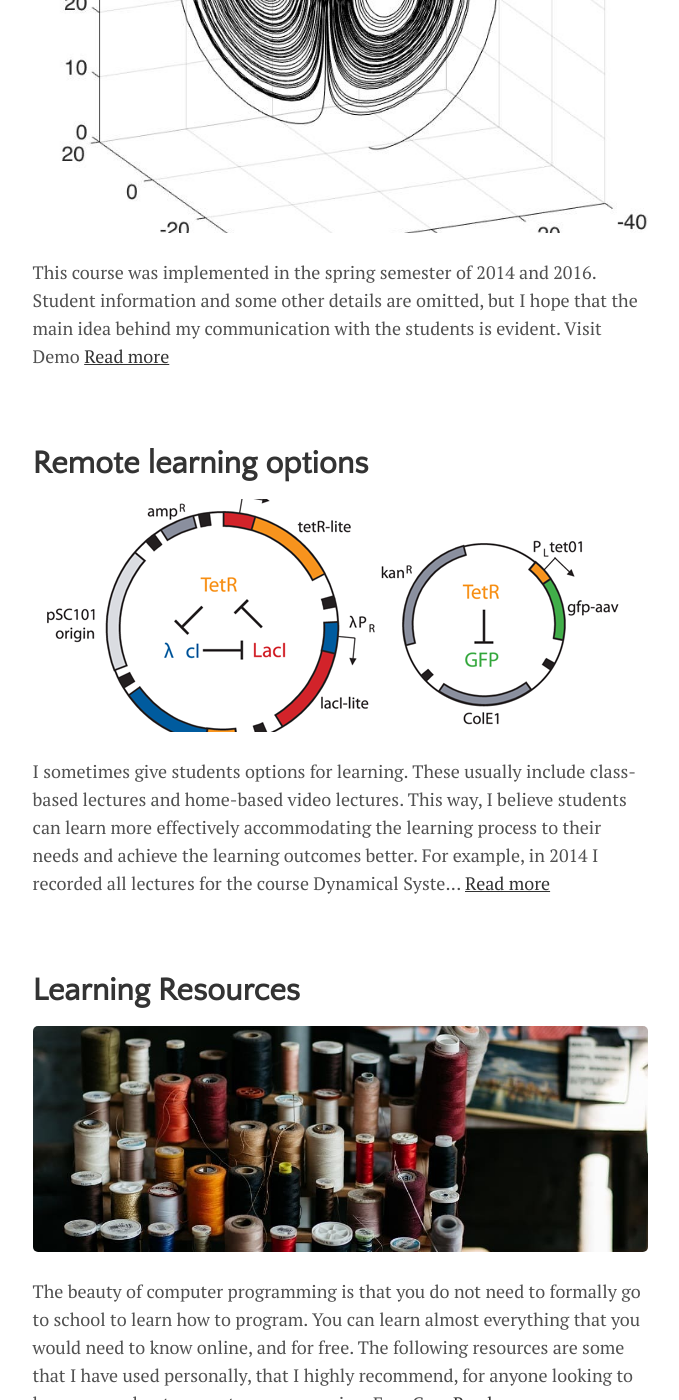
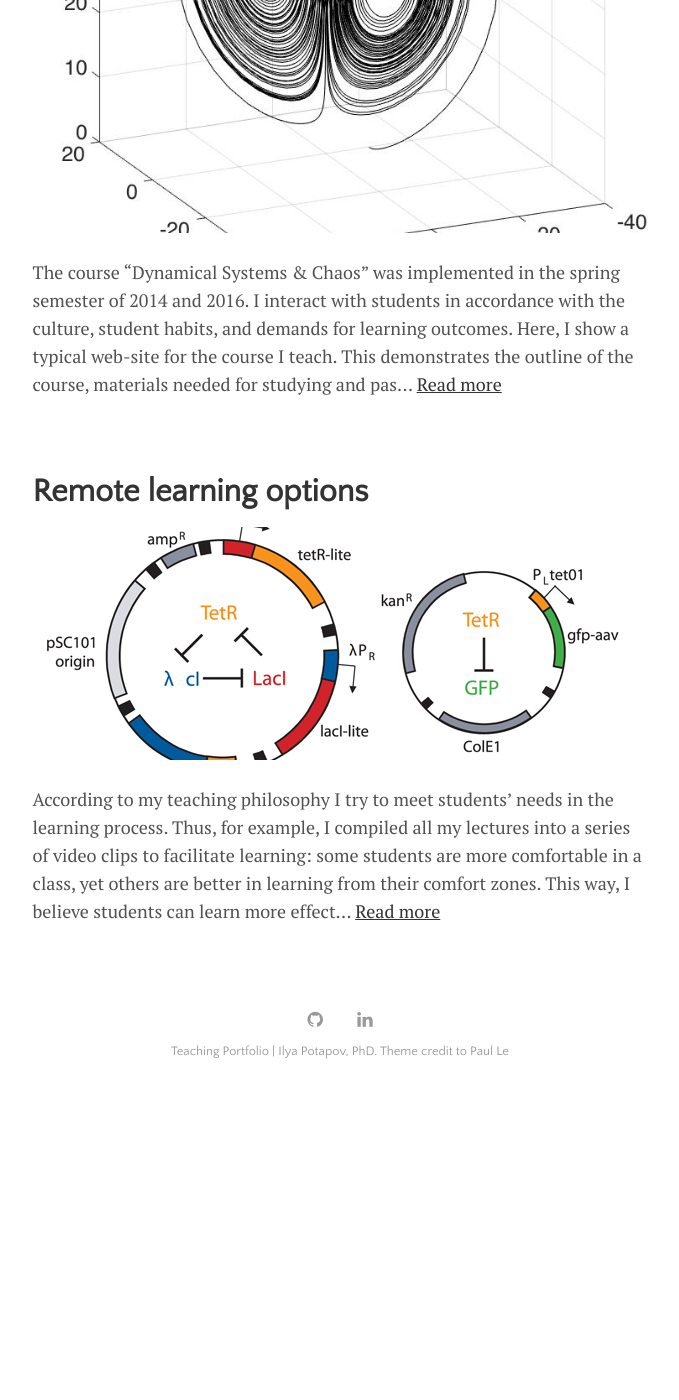
Before and after one commit to inuritdino/tip, a Jekyll site: the page built from index.html, in a window 1280 px wide and 1400 px high, scrolled down 608 px. Shown: the whole window, without its empty margins (300-979 px from the left). Built offline with Jekyll 4.4.1, drawn with Linux system fonts in a browser that asks for light colours; the list of posts is cut into pages by our own code; after the commit the page ends 1705 px from its top, so only the background shows below that; some of the changed text lies outside the part shown.

Commit message:
New materials

```diff
--- a/_posts/2013-10-10-learning-resources.md
+++ /dev/null
@@ -1,22 +0,0 @@
----
-layout: post
-title: "Learning Resources"
-author: "Paul Le"
-categories: journal
-tags: [documentation,sample]
-image: spools.jpg
----
-
-The beauty of computer programming is that you do not need to formally go to school to learn how to program. You can learn almost everything that you would need to know online, and for free. The following resources are some that I have used personally, that I highly recommend, for anyone looking to learn more about computer programming.
-
-## [Free Code Camp](https://www.freecodecamp.org/)
-
-My personal favourite for learning full stack web development. They offer a great front and back end curriculum that requires you to complete a variety of projects in order to apply the knowledge that you learn during the lessons. As a bonus, at the end of the curriculum you will have a few impressive projects under your belt for your portfolio.
-
-## [Codecademy](https://www.codecademy.com/)
-
-Not only does Codecademy have many great courses on various web development languages such as [HTML](https://www.codecademy.com/learn/learn-html), [CSS](https://www.codecademy.com/learn/learn-css), and [JavaScript](https://www.codecademy.com/learn/introduction-to-javascript), but they even offer a course on [how to deploy a Jekyll site](https://www.codecademy.com/learn/deploy-a-website). If you are completely new to Jekyll, I would recommend working through that course as a great start for learning how to deploy your Jekyll site.
-
-## [Khan Academy](https://www.khanacademy.org/)
-
-A great resource not only for learning mathematics (what most people probably know Khan Academy for), but also [computer programming](https://www.khanacademy.org/computing/computer-programming). What Khan Academy offers that is different from the other two above resources is that it offers courses in [computer science related](https://www.khanacademy.org/computing/computer-science) topics, such as [algorithms](https://www.khanacademy.org/computing/computer-science/algorithms) and [cryptography](https://www.khanacademy.org/computing/computer-science/cryptography). This is unique in that most online resources mostly focus on the programming side of things.
--- a/_posts/2020-08-08-video-lecture.md
+++ b/_posts/2020-08-08-video-lecture.md
@@ -7,11 +7,33 @@
 image: rep.png
 ---
 
-I sometimes give students options for learning. These usually include class-based lectures
-and home-based video lectures. This way, I believe students can learn more effectively
+According to my teaching philosophy I try to meet students' needs in the learning process.
+Thus, for example, I compiled all my lectures into a series of video clips to facilitate
+learning: some students are more comfortable in a class, yet others are better
+in learning from their comfort zones.
+This way, I believe students can learn more effectively
 accommodating the learning process to their needs and achieve the learning outcomes better.
 
-For example, in 2014 I recorded all lectures for the course Dynamical Systems and Chaos and
-gave the students the above options of learning.
+In 2014 I recorded all lectures for the course Dynamical Systems and Chaos and
+gave the students the options to learn.
 
-<iframe width="560" height="315" src="https://youtu.be/2FZ51_3xIl0" frameborder="0" allowfullscreen></iframe>
+Sample video:
+<iframe width="560" height="315" src="https://www.youtube.com/embed/2FZ51_3xIl0" frameborder="0" allow="accelerometer; autoplay; clipboard-write; encrypted-media; gyroscope; picture-in-picture" allowfullscreen></iframe>
+
+Other videos (YouTube links):
+
+[Lecture 1](https://youtu.be/WN-kwbWdOaU)
+
+[Lecture 2](https://youtu.be/uwOh_OCKhiM)
+
+[Lecture 3](https://youtu.be/JKLEka09w84)
+
+[Lecture 4](https://youtu.be/ez_bBjkFOH8)
+
+[Lecture 5](https://youtu.be/lkCxEN0w6Hk)
+
+[Lecture 6](https://youtu.be/2FZ51_3xIl0)
+
+[Lecture 7](https://youtu.be/tlwEBHSIrE4)
+
+[Lecture 8](https://youtu.be/faFfYHiUnN4)
--- a/_posts/2020-09-09-dyn-sys.md
+++ b/_posts/2020-09-09-dyn-sys.md
@@ -1,15 +1,21 @@
 ---
 layout: post
-title: "Dynamical Systems & Chaos"
+title: "Interaction with students"
 author: "Ilya Potapov"
 categories: journal
 tags: [documentation,sample]
 image: lorenz-bw.jpg
 ---
 
-This course was implemented in the spring semester of 2014 and 2016. Student
-information and some other details are omitted, but
-I hope that the main idea behind my communication with the students is evident.
+The course "Dynamical Systems & Chaos" was implemented in the spring semester of 2014 and 2016.
+I interact with students in accordance with the culture, student habits, and
+demands for learning outcomes. Here, I show a typical web-site for the course I teach.
+This demonstrates the outline of the course, materials needed for studying and passing the exam,
+student projects and homeworks.
+I hope this demo gives an idea for my communication with the students.
+
+Additionally, for this course I recorded video lectures to facilitate learning, see the
+video demo [here]({% post_url 2020-08-08-video-lecture %}).
 
 
 ### [Visit Demo]({{ site.github.url }}/dynsys/index.html)
```
